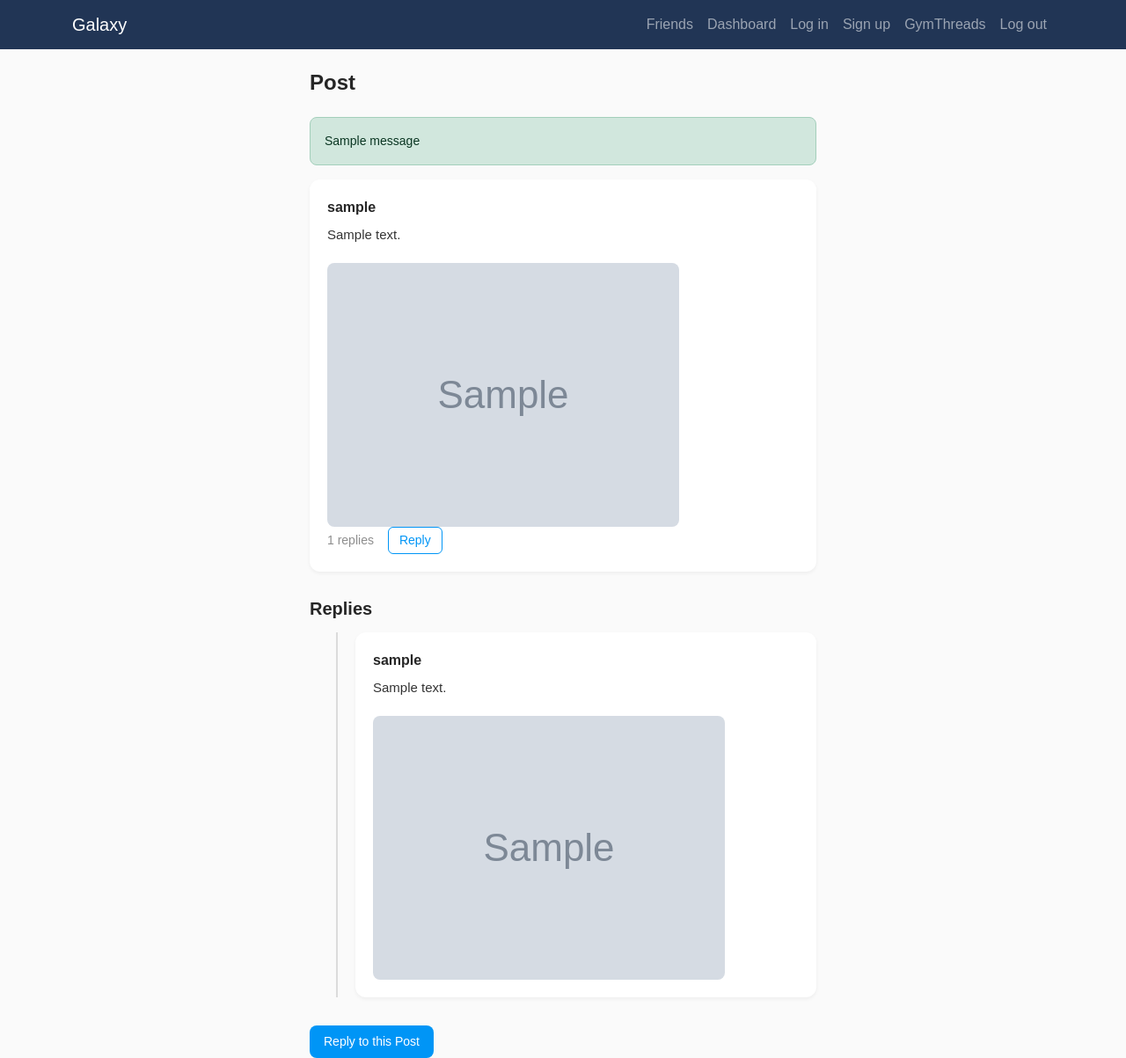
After one commit to aysinakpinar/team_project_galaxy, a Flask app: page /threads/posts/1 in a window 1280 px wide. The commit adds this page. Shown: the whole page at 88% size. Run offline with Flask 3, Linux system fonts and the light colour scheme; the visitor is signed in with stand-in values (Sample User, id 1); tables that the repository leaves empty hold one stand-in row (values such as "Sample post"); grey boxes marked "Sample" are stand-in pictures; one stand-in notice (Sample message) is shown; parts of the project's set-up code (start-up, migrations or seed data) failed here and were passed over.

Commit message:
created threads, updated app.py

```diff
--- a/app.py
+++ b/app.py
@@ -2,16 +2,21 @@ from config import TestingConfig
 from extension import db
 from flask import Flask
 from flask_migrate import Migrate
+import os
+
 from models.user import UserModel
 from models.workout import WorkoutModel
 from models.exercise import ExerciseModel
 from models.friendship import FriendshipModel
+from models.post import PostModel
+from models.reply import ReplyModel
 from models.gym import GymModel
+
 from flask_sqlalchemy import SQLAlchemy
 from blueprints.auth import auth
 from blueprints.dashboard import dashboard
-import os
 from blueprints.friends import friends
+from blueprints.threads import threads
 
 
 def create_app(config_class=None):
@@ -47,6 +52,7 @@ def create_app(config_class=None):
     app.register_blueprint(auth, url_prefix='/auth')
     app.register_blueprint(dashboard, url_prefix='/dashboard') #register user route
     app.register_blueprint(friends)
+    app.register_blueprint(threads, url_prefix='/threads')
 
     return app
 
--- /dev/null
+++ b/blueprints/threads.py
@@ -0,0 +1,103 @@
+from flask import Blueprint, request, session, flash, redirect, url_for, render_template, abort
+from sqlalchemy.sql.operators import from_
+
+from models.post import PostModel
+from models.reply import ReplyModel
+from models.user import UserModel
+from forms.post_reply_form import PostForm, ReplyForm
+from extension import db
+
+threads = Blueprint("threads", __name__, url_prefix="/threads")
+
+# Middleware:
+# checkAuth
+def checkAuth():
+    if "user_id" not in session:
+        flash("⚠️ Please login to access this page.", "danger")
+        return redirect(url_for("auth.login"))
+
+# get user_id from session
+def get_current_user_id():
+    return session["user_id"]
+
+# get username by querying UserModel
+def get_current_username():
+    user_id = get_current_user_id()
+    if user_id:
+        user = UserModel.query.get(user_id)
+        return user.username
+    return None
+
+
+# Features
+# create post
+@threads.route("/create", methods = ['GET', 'POST'])
+def create_post():
+    redirect_response = checkAuth()
+    if redirect_response:
+        return redirect_response
+    form = PostForm()
+    if form.validate_on_submit():
+        user_id = get_current_user_id()
+        new_post = PostModel(
+            poster_Id = user_id,
+            text = form.text.data,
+            img = form.img.data if form.img.data else None
+        )
+        db.session.add(new_post)
+        db.session.commit()
+        flash("Post created!", "success")
+        return redirect(url_for("threads.view_posts"))
+    return render_template("create_post.html", form = form)
+
+
+# reply
+@threads.route("/reply/<int:post_id>", methods = ['GET', 'POST'])
+def reply(post_id):
+    redirect_response = checkAuth()
+    if redirect_response:
+        return redirect_response
+    form = ReplyForm()
+    post = PostModel.query.get_or_404(post_id)
+    if form.validate_on_submit():
+        user_id = get_current_user_id()
+        username = get_current_username()
+        if not username:
+            abort(500, "Username not found")
+
+        new_reply = ReplyModel(
+            post_Id = post_id,
+            replier_Id = user_id,
+            username = username,
+            text = form.text.data,
+            img = form.img.data if form.img.data else None
+        )
+        db.session.add(new_reply)
+        db.session.commit()
+        flash("Reply added!", "success")
+        return redirect(url_for("threads.view_posts", post_id = post_id))
+    return render_template("reply.html", form = form, post = post)
+
+
+# view posts
+@threads.route("/posts", methods = ['GET'])
+def view_posts():
+    redirect_response = checkAuth()
+    if redirect_response:
+        return redirect_response
+    posts = PostModel.query.all()
+    return render_template("posts.html", posts = posts)
+
+
+# view post
+@threads.route("/posts/<int:post_id>", methods = ['GET'])
+def view_post(post_id):
+    redirect_response = checkAuth()
+    if redirect_response:
+        return redirect_response
+    post = PostModel.query.get_or_404(post_id)
+    return render_template("post.html", post = post, reply_count=len(post.replies))
+
+# view reply
+# likes
+# need to set up a utility for images
--- /dev/null
+++ b/static/css/threads.css
@@ -0,0 +1,116 @@
+body {
+    margin-top: 5rem;
+    background-color: #fafafa !important;
+    color: #262626;
+    font-family: "Quicksand", sans-serif;
+}
+
+.post-container {
+    max-width: 600px;
+    margin: 0 auto;
+}
+
+.post-card, .reply-card {
+    border: none;
+    border-radius: 12px;
+    box-shadow: 0 2px 4px rgba(0, 0, 0, 0.05);
+    background-color: #fff;
+    margin-bottom: 20px;
+}
+
+.card-body {
+    padding: 20px;
+}
+
+.username {
+    font-size: 16px;
+    font-weight: 600;
+    margin-bottom: 8px;
+    color: #262626;
+}
+
+.card-text {
+    font-size: 15px;
+    line-height: 1.4;
+    color: #333;
+    margin-bottom: 12px;
+}
+
+.post-image, .reply-image {
+    max-width: 100%;
+    border-radius: 8px;
+    margin-top: 10px;
+}
+
+.post-footer {
+    display: flex;
+    align-items: center;
+    font-size: 14px;
+    color: #8e8e8e;
+}
+
+.btn-outline-primary {
+    border-color: #0095f6;
+    color: #0095f6;
+    font-size: 14px;
+    padding: 4px 12px;
+    border-radius: 6px;
+}
+
+.btn-outline-primary:hover {
+    background-color: #0095f6;
+    color: #fff;
+}
+
+.btn-primary {
+    background-color: #0095f6;
+    border: none;
+    border-radius: 8px;
+    padding: 8px 16px;
+    font-size: 14px;
+}
+
+.btn-primary:hover {
+    background-color: #007bb5;
+}
+
+.reply-container {
+    margin-left: 30px;
+    border-left: 2px solid #dbdbdb;
+    padding-left: 20px;
+}
+
+.form-control {
+    border-radius: 8px;
+    border: 1px solid #dbdbdb;
+    font-size: 15px;
+}
+
+h1 {
+    font-size: 24px;
+    font-weight: 600;
+    color: #262626;
+    margin-bottom: 20px;
+}
+
+h2 {
+    font-size: 20px;
+    font-weight: 600;
+    color: #262626;
+    margin-top: 30px;
+    margin-bottom: 15px;
+}
+
+a {
+    color: #0095f6;
+    text-decoration: none;
+}
+
+a:hover {
+    text-decoration: underline;
+}
+
+.alert {
+    border-radius: 8px;
+    font-size: 14px;
+}
--- a/templates/base.html
+++ b/templates/base.html
@@ -29,7 +29,9 @@
         </style>
 
         <!-- custom stylesheets here -->
-        {% block styles %} {% endblock %}
+        {% block styles %}
+            <link rel="stylesheet" href="{{ url_for('static', filename='css/threads.css') }}">
+        {% endblock %}
     </head>
     <body>
         <!-- navbar -->
@@ -58,6 +60,9 @@
                         <li class="nav-item">
                             <a class="nav-link" href="/auth/signup">Sign up</a>
                         </li>
+                        <li class="nav-item">
+                            <a class="nav-link" href="/threads/posts">GymThreads</a>
+                        </li>
                         {% if session["user_id"] %}
                         <li class="nav-item">
                             <a class="nav-link" href="/auth/logout">Log out</a>
--- /dev/null
+++ b/templates/post.html
@@ -0,0 +1,44 @@
+{% extends "base.html" %}
+
+{% block content %}
+<div class="row justify-content-center">
+    <div class="col-md-8 post-container">
+        <h1 class="mb-4">Post</h1>
+        {% with messages = get_flashed_messages(with_categories=true) %}
+            {% if messages %}
+                {% for category, message in messages %}
+                    <div class="alert alert-{{ category }}">{{ message }}</div>
+                {% endfor %}
+            {% endif %}
+        {% endwith %}
+        <div class="card mb-4 post-card">
+            <div class="card-body">
+                <p class="card-title username"><strong>{{ post.poster.username }}</strong></p>
+                <p class="card-text">{{ post.text }}</p>
+                {% if post.img %}
+                    <img src="{{ post.img }}" alt="Post Image" class="img-fluid post-image">
+                {% endif %}
+                <div class="post-footer">
+                    <span>{{ reply_count }} replies</span>
+                    <a href="{{ url_for('threads.reply', post_id=post.id) }}" class="btn btn-outline-primary btn-sm ms-3">Reply</a>
+                </div>
+            </div>
+        </div>
+        <h2>Replies</h2>
+        <div class="reply-container">
+            {% for reply in post.replies %}
+                <div class="card mb-3 reply-card">
+                    <div class="card-body">
+                        <p class="card-title username"><strong>{{ reply.replier.username }}</strong></p>
+                        <p class="card-text">{{ reply.text }}</p>
+                        {% if reply.img %}
+                            <img src="{{ reply.img }}" alt="Reply Image" class="img-fluid reply-image">
+                        {% endif %}
+                    </div>
+                </div>
+            {% endfor %}
+        </div>
+        <a href="{{ url_for('threads.reply', post_id=post.id) }}" class="btn btn-primary mt-3">Reply to this Post</a>
+    </div>
+</div>
+{% endblock %}
```
Also changed, not shown: forms/post_reply_form.py (added, +13 -0 lines), models/post.py (added, +13 -0 lines), models/reply.py (added, +14 -0 lines), models/user.py (+18 -0 lines), templates/create_post.html (added, +34 -0 lines), templates/posts.html (added, +32 -0 lines), templates/reply.html (added, +42 -0 lines).
